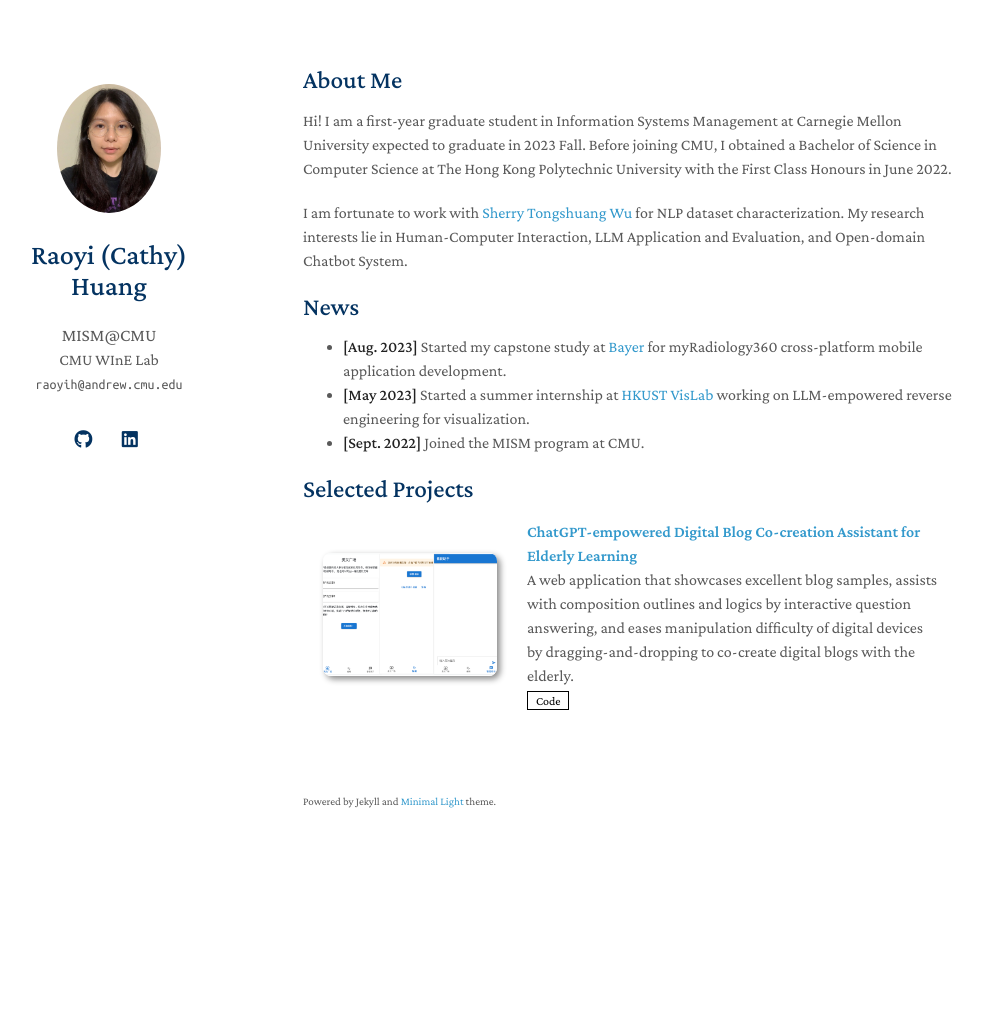
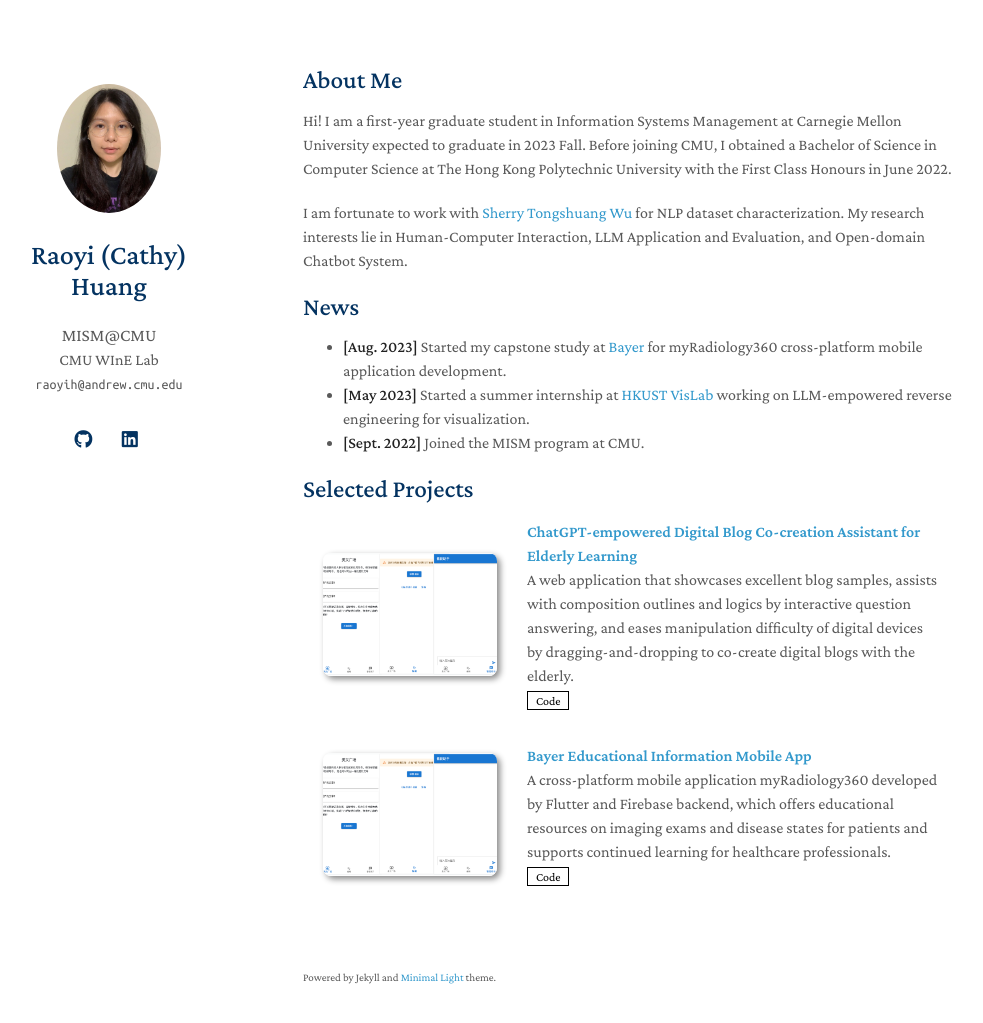
Before and after one commit to Huang-Raoyi/Huang-Raoyi.github.io, a Jekyll site: the page built from index.md, in a window 1280 px wide and 1058 px high. Shown: the top 1023 px of the window, without its empty margins (167-1150 px from the left). Built offline with Jekyll 4.4.1, drawn with Linux system fonts in a browser that asks for light colours; nearby versions of some CDN libraries; a style sheet for code colours, icons or effects is not loaded; our own code applies the rules of GitHub Pages for plain Markdown files.

Commit message:
Update projects.yml

```diff
--- a/_data/projects.yml
+++ b/_data/projects.yml
@@ -4,6 +4,11 @@
     authors: A web application that showcases excellent blog samples, assists with composition outlines and logics by interactive question answering, and eases manipulation difficulty of digital devices by dragging-and-dropping to co-create digital blogs with the elderly.
     image: ./assets/img/elderly-ui.png
     code: https://github.com/Huang-Raoyi/oa-learning-app
+
+  - title: Bayer Educational Information Mobile App
+    authors: A cross-platform mobile application myRadiology360 developed by Flutter and Firebase backend, which offers educational resources on imaging exams and disease states for patients and supports continued learning for healthcare professionals.
+    image: ./assets/img/elderly-ui.png
+    code: https://github.com/pawankumar-bayer/bayer_capstone
 
   # - title: "Mnemonics Training: Multi-Class Incremental Learning without Forgetting"
   #   authors: <strong>Yaoyao Liu</strong>, Yuting Su, An-An Liu, Bernt Schiele, Qianru Sun
```
